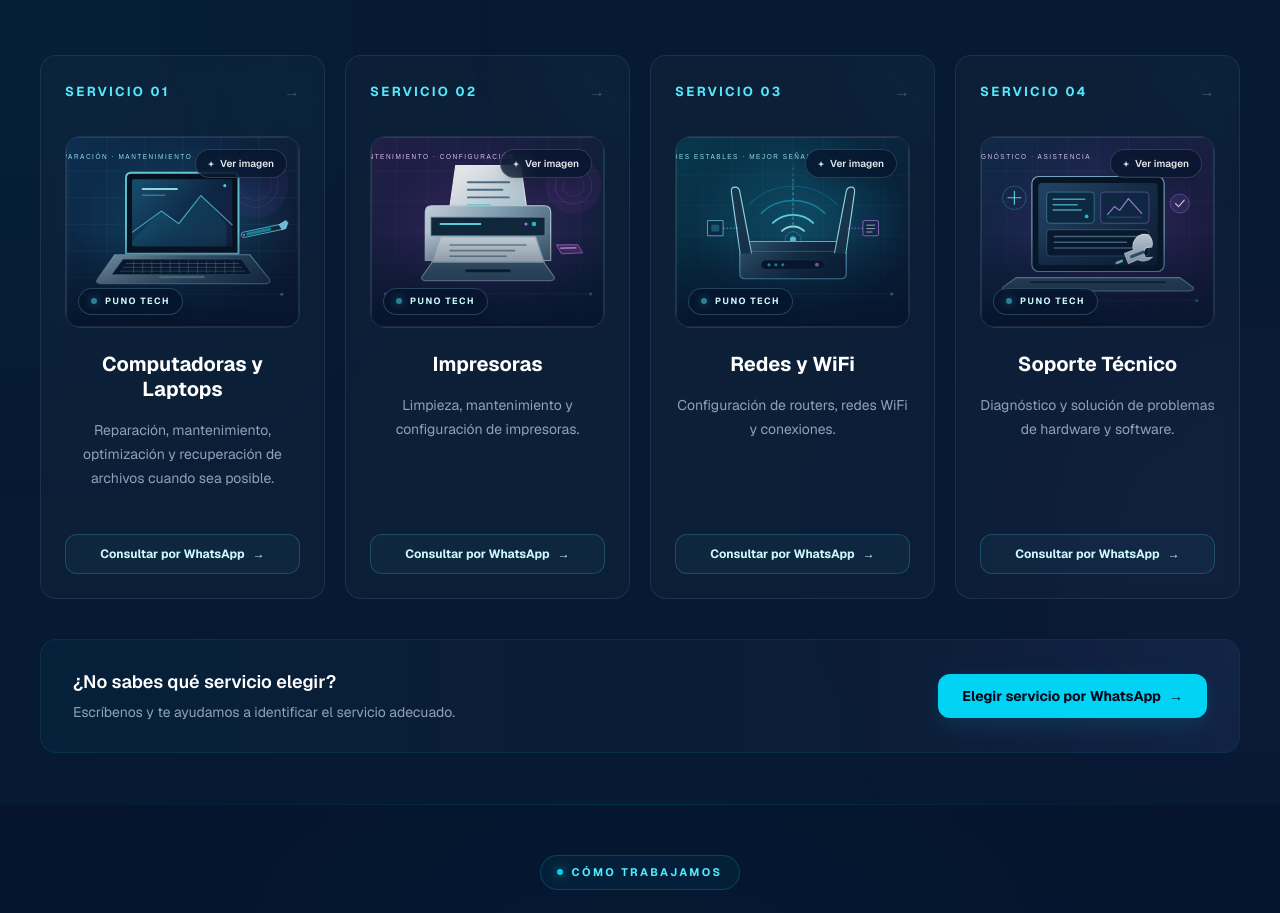
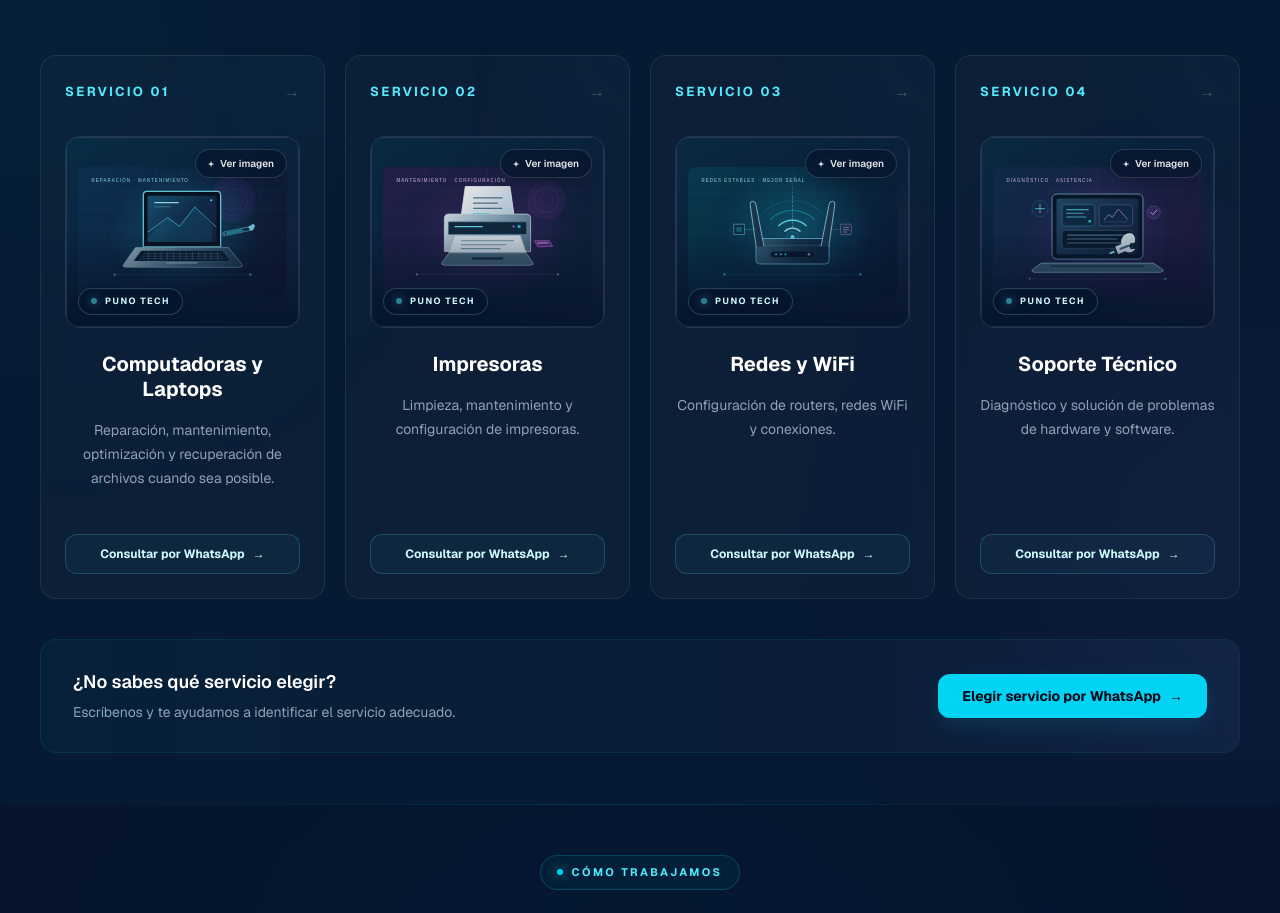
Before and after one commit to joakoguzp/puno-tech, a Next.js app: page / in a window 1280 px wide. Shown: the part 1040-1953 px from the top of the page. Built offline with nearby package versions, Linux system fonts and the light colour scheme.

Commit message:
Evitar recortes y deformaciones en imágenes de servicios

```diff
--- a/src/components/sections/Services.tsx
+++ b/src/components/sections/Services.tsx
@@ -326,7 +326,7 @@ export default function Services() {
                   alt={service.imageAlt}
                   fill
                   sizes="(max-width: 768px) 100vw, (max-width: 1200px) 50vw, 25vw"
-                  className={`object-cover transition-transform duration-700 ease-[cubic-bezier(0.2,0.75,0.25,1)] ${isHighlighted ? "scale-[1.16]" : "group-hover/image:scale-[1.08]"}`}
+                  className={`object-contain p-3 transition-transform duration-500 ease-[cubic-bezier(0.2,0.75,0.25,1)] ${isHighlighted ? "scale-[1.04]" : "group-hover/image:scale-[1.02]"}`}
                 />
                 <span className="pointer-events-none absolute inset-0 bg-gradient-to-t from-[#06152d]/95 via-[#06152d]/15 to-[#06152d]/10 transition-opacity duration-500 group-hover/image:from-[#06152d]/80" />
                 <span className="pointer-events-none absolute inset-0 ring-1 ring-inset ring-white/10" />
```
